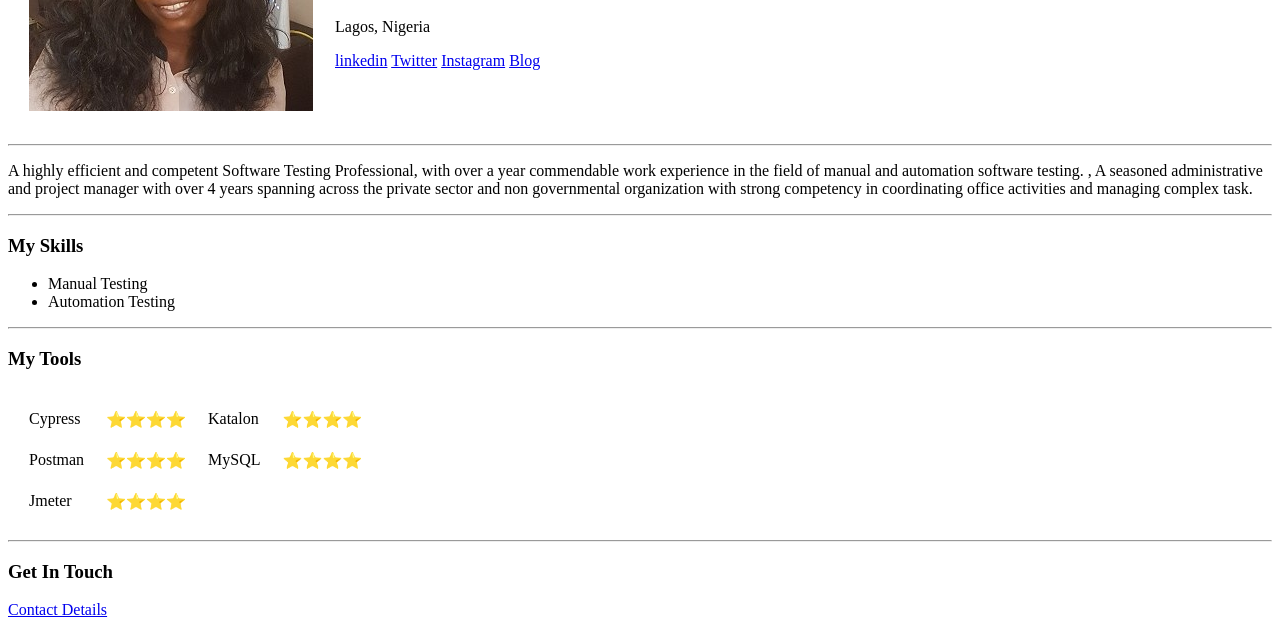
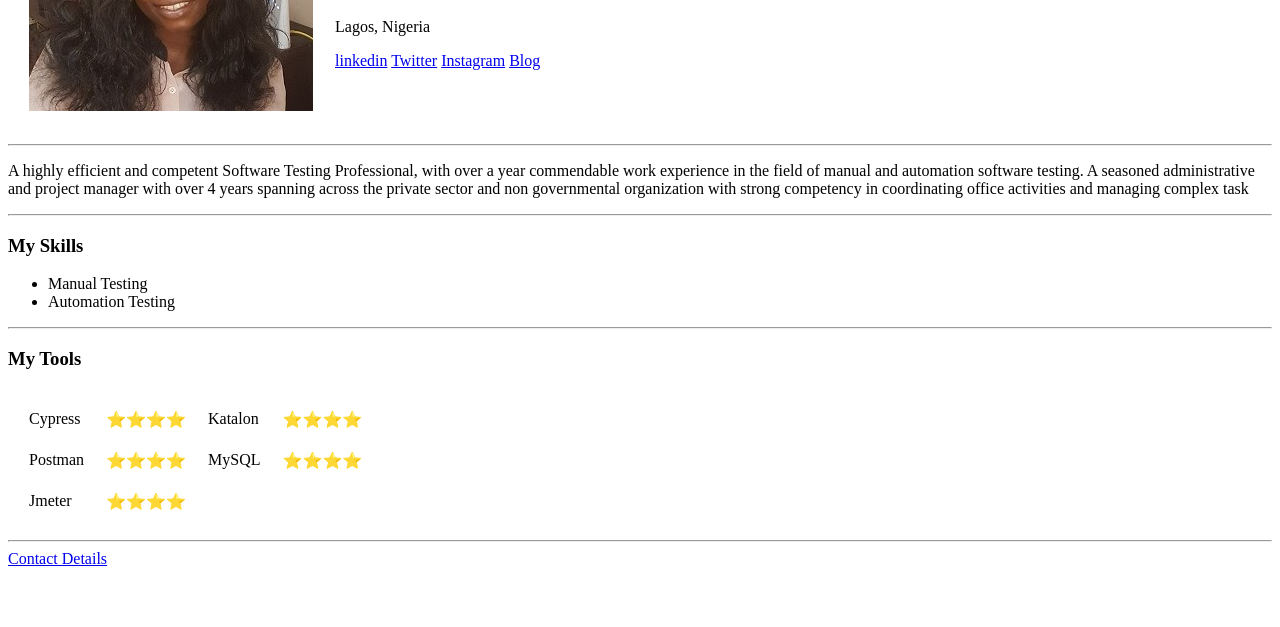
Before and after one commit to Aramidea/Aramde-Profile, a plain HTML site: page index.html in a window 1280 px wide. Shown: the part 193-820 px from the top of the page. Drawn offline with Linux system fonts and the light colour scheme.

Commit message:
Get in Touch

```diff
--- a/index.html
+++ b/index.html
@@ -20,8 +20,10 @@
             </tr>
         </table>
         <hr>
-        <p>A highly efficient and competent Software Testing Professional, with over a year commendable work experience in the field of manual and automation software testing. ,
-            A seasoned administrative and project manager with over 4 years spanning across the private sector and non governmental organization with strong competency in coordinating office activities and managing complex task.
+        <p> A highly efficient and competent Software Testing Professional,
+            with over a year commendable work experience in the field of manual and automation software testing.
+            A seasoned administrative and project manager with over 4 years spanning across the private sector and
+            non governmental organization with strong competency in coordinating office activities and managing complex task
             </p>
         <hr>
         <h3> My Skills</h3>
@@ -50,7 +52,6 @@
             <!--( Windows + ;) for emoji's -->
         </table>
         <hr>
-        <h3>Get In Touch</h3>
         <a href="contact.html">Contact Details</a>
     </body>
 </html>
```
Also changed, not shown: contact.html (+2 -1 lines).
